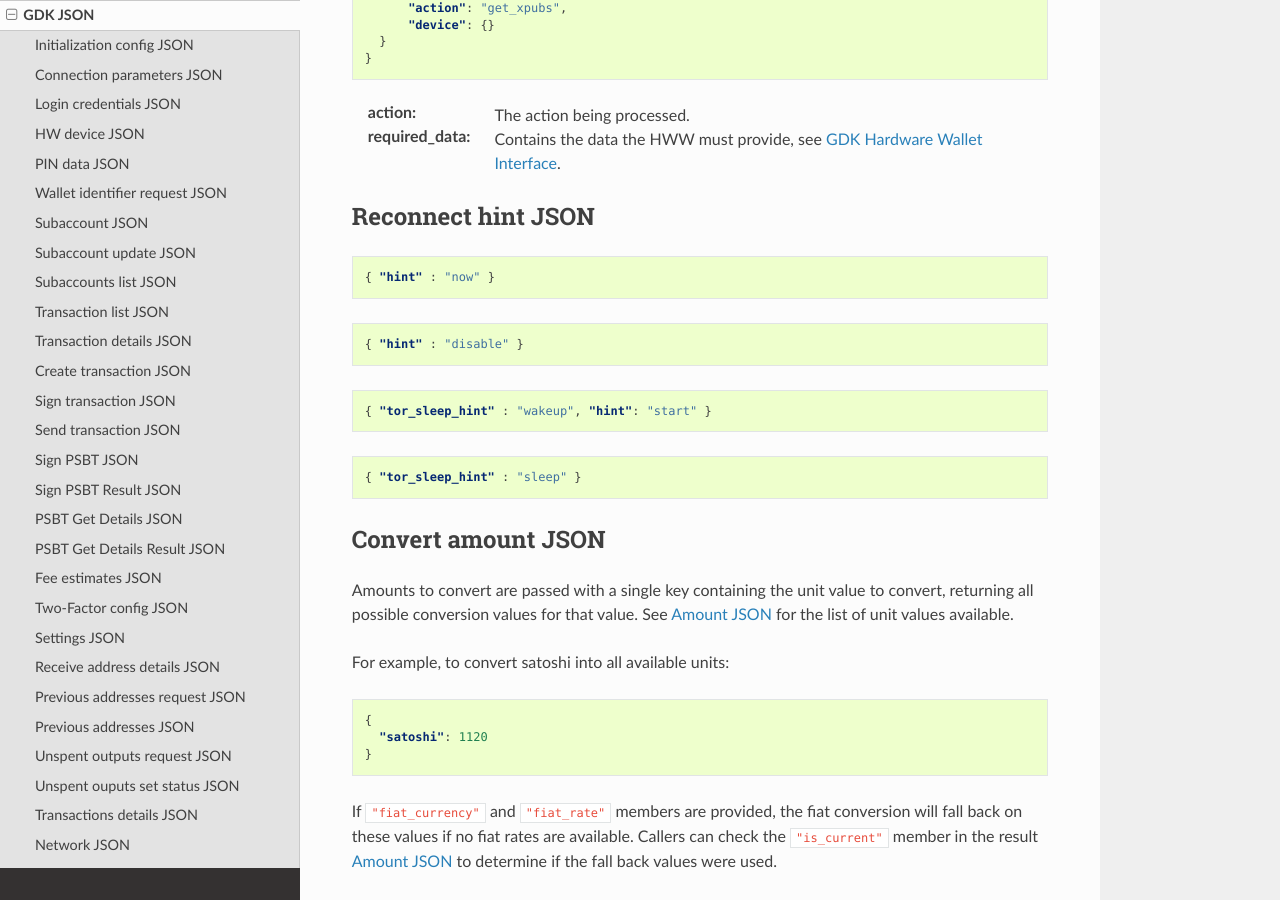
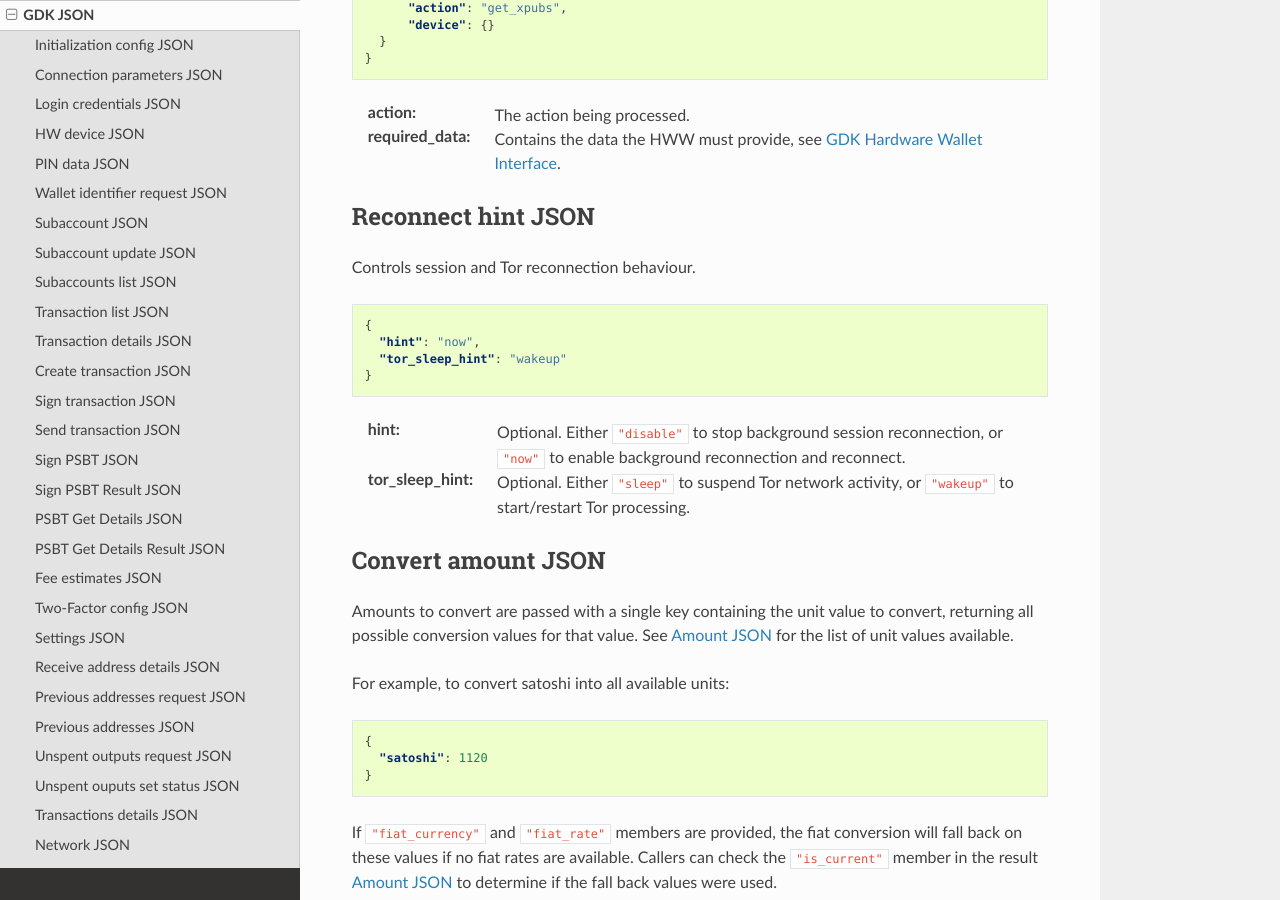
Before and after one commit to Blockstream/gdk, a Sphinx documentation site: the page built from docs/source/gdk-json.rst, in a window 1280 px wide and 900 px high, scrolled down 19597 px. Built offline with Sphinx 7.4.7 and the Read the Docs theme 2.0.0, drawn with Linux system fonts in a browser that asks for light colours; pages that are not in the unit, such as notebooks, are missing from menus.

Commit message:
net: simplify reconnect_hint() by removing the "start" option.
Green Apps only use "disable" to stop auto-reconnect when the app is about
to sleep (iOS only), and "now" to reconnect when the app wakes up (iOS
and Android).

Update the documentation to explain what the available options are/do.

```diff
--- a/docs/source/gdk-json.rst
+++ b/docs/source/gdk-json.rst
@@ -1155,21 +1155,19 @@ The data returned depends on the current state of the handler, as follows:
 Reconnect hint JSON
 -------------------
 
-.. code-block:: json
-
-   { "hint" : "now" }
+Controls session and Tor reconnection behaviour.
 
 .. code-block:: json
 
-   { "hint" : "disable" }
+   {
+     "hint": "now",
+     "tor_sleep_hint": "wakeup"
+   }
 
-.. code-block:: json
-
-   { "tor_sleep_hint" : "wakeup", "hint": "start" }
-
-.. code-block:: json
-
-   { "tor_sleep_hint" : "sleep" }
+:hint: Optional. Either ``"disable"`` to stop background session reconnection,
+    or ``"now"`` to enable background reconnection and reconnect.
+:tor_sleep_hint: Optional. Either ``"sleep"`` to suspend Tor network activity,
+    or ``"wakeup"`` to start/restart Tor processing.
 
 
 
```
Also changed, not shown: 6 other files.
